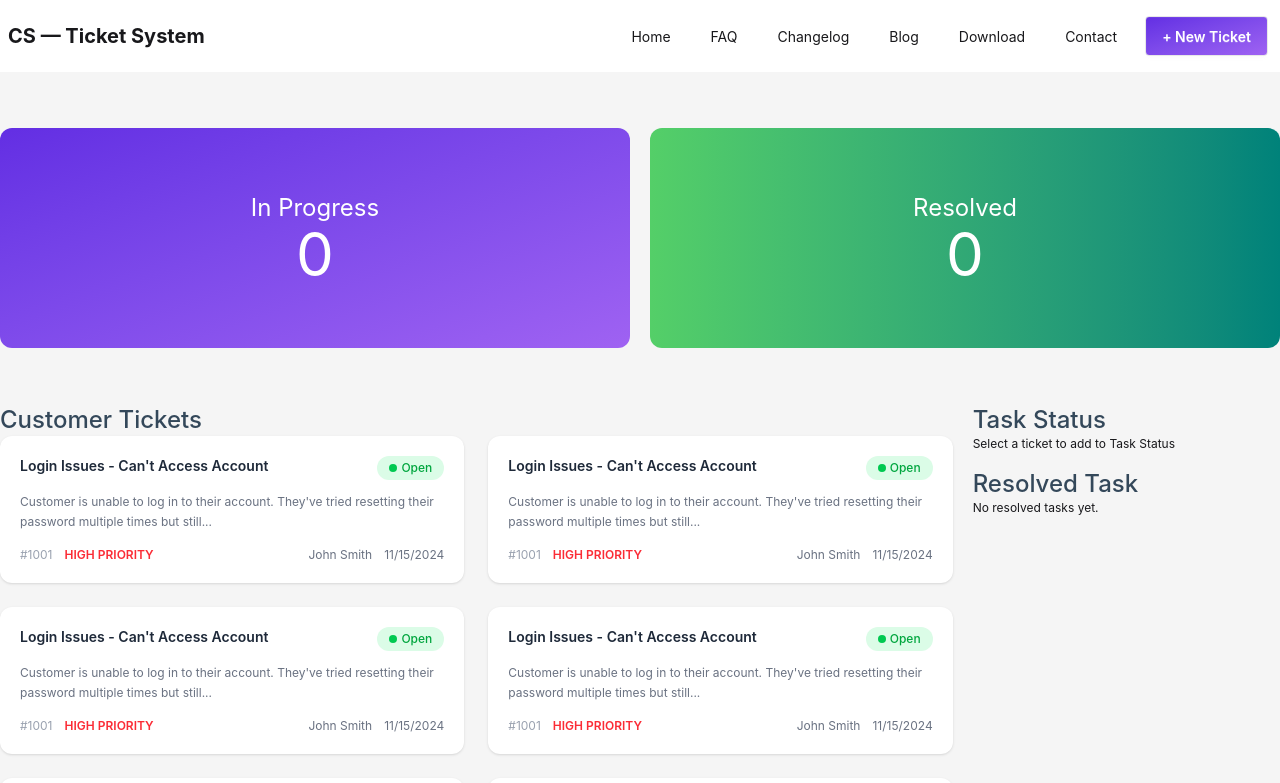
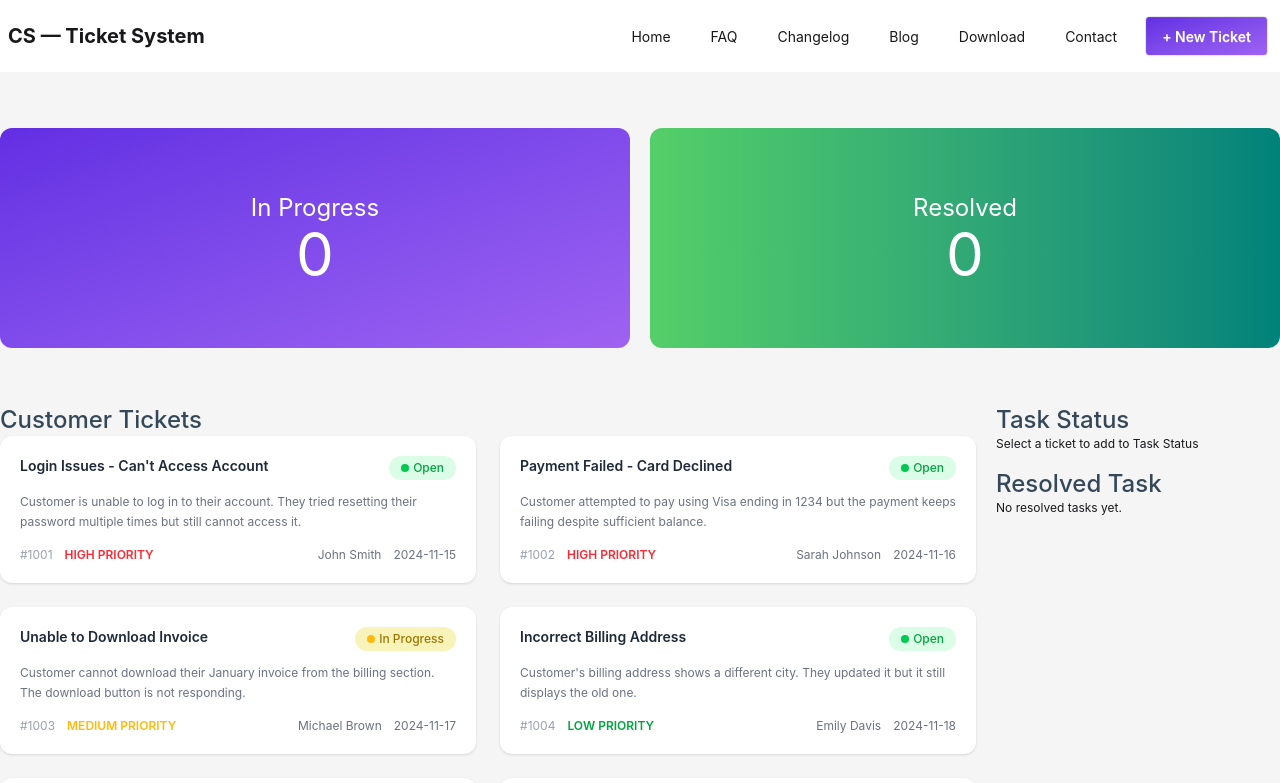
Before and after one commit to abusaleh2234/CS-Ticket-System, a React (Vite) app: page / in a window 1280 px wide. Shown: the top 783 px of the page. Built offline with nearby package versions, Linux system fonts and the light colour scheme.

Commit message:
progress and resolved add function complete

```diff
--- a/src/App.jsx
+++ b/src/App.jsx
@@ -1,5 +1,5 @@
 
-import { Suspense } from 'react'
+import { Suspense, useState } from 'react'
 import './App.css'
 import Banner from './Component/Banner/Banner'
 import Navbar from './Component/Navbar/Navbar'
@@ -10,23 +10,31 @@ const ticketsFetch = async () => {
   const res = await fetch("tickets.json")
   return res.json()
 }
+const ticketsPromise = ticketsFetch()
 function App() {
-  const ticketsPromise = ticketsFetch()
+  const [progress, setProgress] = useState([])
+  const [resolved, setResolved] = useState([])
+  console.log(resolved);
+
+// console.log(progress);
 
   return (
     <>
       <Navbar></Navbar>
       <div className="bg-[#F5F5F5] ">
-        <div className=" max-w-7xl mx-auto">
-          <Banner></Banner>
+        <div className=" max-w-7xl mx-auto px-2 md:px-0">
+          <Banner progress={progress} resolved={resolved}></Banner>
 
-          <div className="flex gap-5">
+          <div className="flex md:flex-row flex-col-reverse gap-5">
             <Suspense fallback={<h2>Tickets is loading ....</h2>}>
-              <Tickets ticketsPromise={ticketsPromise}></Tickets>
+              <Tickets
+              progress={progress}
+              setProgress={setProgress}
+              ticketsPromise={ticketsPromise}></Tickets>
             </Suspense>
 
-            <div className="w-1/3">
-              <Status></Status>
+            <div className=" w-full md:w-1/3">
+              <Status setResolved={setResolved} resolved={resolved} progress={progress} ></Status>
             </div>
 
           </div>
--- a/src/Component/Banner/Banner.jsx
+++ b/src/Component/Banner/Banner.jsx
@@ -1,15 +1,15 @@
 
-const Banner = () => {
+const Banner = ({progress,resolved}) => {
     return (
         <div className="md:py-14 py-8 px-2 md:px-0">
             <div className="grid grid-cols-1 md:grid-cols-2 gap-5">
                 <div className="text-center rounded-xl p-16 text-white bg-linear-to-tl from-[#9F62F2] to-[#632EE3]">
                     <h2 className="text-2xl">In Progress</h2>
-                    <h1 className="text-6xl">0</h1>
+                    <h1 className="text-6xl">{progress.length}</h1>
                 </div>
                 <div className="text-center rounded-xl p-16 text-white bg-linear-to-r from-[#54CF68] to-[#00827A]">
                     <h2 className="text-2xl">Resolved</h2>
-                    <h1 className="text-6xl">0</h1>
+                    <h1 className="text-6xl">{resolved.length}</h1>
                 </div>
             </div>
         </div>
--- a/src/Component/Status/Status.jsx
+++ b/src/Component/Status/Status.jsx
@@ -1,15 +1,44 @@
 import React from 'react';
 
-const Status = () => {
+const Status = ({progress,setResolved,resolved}) => {
+    const handleResolved = (task) => {
+        const newTasks = [...resolved,task]
+        setResolved(newTasks)
+    }
     return (
         <div className='space-y-4'>
             <div className="">
-                <h3 className="text-2xl font-medium text-[#34485A]">Task Status</h3>
-            <p className='text-xs'>Select a ticket to add to Task Status</p>
+                <div className="">
+                    <h3 className="text-2xl font-medium text-[#34485A]">Task Status</h3>
+                    {/* <p className='text-xs'>Select a ticket to add to Task Status</p> */}
+                </div>
+                <div className="space-y-3">
+                    {
+                        progress.length === 0 ? <p className='text-xs'>Select a ticket to add to Task Status</p>:
+                        progress.map(task => <div key={task.id} className="p-4 space-y-3 bg-white rounded-md">
+                        <h3 className="text-sm font-semibold text-gray-800">
+                               {task.title}
+                            </h3>
+                            <button onClick={() => handleResolved(task)}  className='btn w-full bg-[#02A53B] text-white'>Complete</button>
+                    </div>)
+                    }
+                </div>
             </div>
             <div className="">
-                <h3 className="text-2xl font-medium text-[#34485A]">Resolved Task</h3>
-            <p className='text-xs'>No resolved tasks yet.</p>
+                <div className="">
+                    <h3 className="text-2xl font-medium text-[#34485A]">Resolved Task</h3>
+                {/* <p className='text-xs'>No resolved tasks yet.</p> */}
+                </div>
+                <div className="space-y-3">
+                    {
+                        resolved.length === 0 ? <p className='text-xs'>No resolved tasks yet.</p>:
+                        resolved.map(task => <div key={task.id} className="p-4 space-y-3 bg-[#E0E7FF] rounded-md">
+                        <h3 className="text-sm font-semibold text-gray-800">
+                               {task.title}
+                            </h3>
+                    </div>)
+                    }
+                </div>
             </div>
         </div>
     );
--- a/src/Component/Ticket/Ticket.jsx
+++ b/src/Component/Ticket/Ticket.jsx
@@ -1,10 +1,15 @@
 import React from 'react';
 
-const Ticket = ({ticket}) => {
-    console.log(ticket);
+const Ticket = ({ticket,setProgress,progress}) => {
+    // console.log(ticket);
+    const { title,status,priority,id,description,customer,createdAt} = ticket
 
+    const handleProgressStatus = (ticket) => {
+        const newProgress = [...progress,ticket]
+        setProgress(newProgress)
+    }
     return (
-        <div>
+        <div className='cursor-pointer' onClick={()=>handleProgressStatus(ticket)}>
             {/* <div className="bg-gray-100 min-h-screen p-6">
                 <div className="grid md:grid-cols-2 gap-6"> */}
 
@@ -12,30 +17,43 @@ const Ticket = ({ticket}) => {
 
                         <div className="flex justify-between items-start">
                             <h3 className="text-sm font-semibold text-gray-800">
-                                Login Issues - Can't Access Account
+                               {title}
                             </h3>
+                            {status ==="Open" &&
                             <span className="flex items-center gap-1 bg-green-100 text-green-600 text-xs font-medium px-3 py-1 rounded-full">
                                 <span className="w-2 h-2 bg-green-500 rounded-full"></span>
-                                Open
-                            </span>
+                                {status}
+                            </span> ||
+                            status ==="In Progress" &&
+                            <span className="flex items-center gap-1 bg-[#F8F3B9] text-[#9C7700] text-xs font-medium px-3 py-1 rounded-full">
+                                <span className="w-2 h-2 bg-[#FEBB0C] rounded-full"></span>
+                                {status}
+                            </span>}
+
                         </div>
 
                         <p className="text-xs text-gray-500 mt-3 leading-relaxed">
-                            Customer is unable to log in to their account. They've tried resetting their password multiple times but still...
+                            {description}
                         </p>
 
                         <div className="flex justify-between items-center mt-4 text-xs">
 
                             <div className="flex items-center gap-3">
-                                <span className="text-gray-400">#1001</span>
+                                <span className="text-gray-400">#{id}</span>
+                                {priority ==="High" &&
                                 <span className="text-red-500 font-semibold uppercase">
-                                    High Priority
-                                </span>
+                                    {priority} Priority
+                                </span> || priority ==="Medium" && <span className="text-[#FEBB0C] font-semibold uppercase">
+                                    {priority} Priority
+                                </span> || priority ==="Low" && <span className="text-green-600 font-semibold uppercase">
+                                    {priority} Priority
+                                </span>}
+
                             </div>
 
                             <div className="flex items-center gap-3 text-gray-500">
-                                <span>John Smith</span>
-                                <span>11/15/2024</span>
+                                <span>{customer}</span>
+                                <span>{createdAt}</span>
                             </div>
 
                         </div>
--- a/src/Component/Tickets/Tickets.jsx
+++ b/src/Component/Tickets/Tickets.jsx
@@ -1,7 +1,7 @@
 import { use } from "react";
 import Ticket from "../Ticket/Ticket";
 
-const Tickets = ({ticketsPromise}) => {
+const Tickets = ({ticketsPromise,setProgress, progress}) => {
     const ticketsData = use(ticketsPromise)
     // console.log(ticketsData);
 
@@ -10,7 +10,11 @@ const Tickets = ({ticketsPromise}) => {
             <h3 className="text-2xl font-medium text-[#34485A]">Customer Tickets</h3>
             <div className="grid md:grid-cols-2 gap-6">
                 {
-                    ticketsData.map(ticket => <Ticket key={ticket.id} ticket={ticket}></Ticket>)
+                    ticketsData.map(ticket => <Ticket
+                        key={ticket.id}
+                        setProgress={setProgress}
+                        progress={progress}
+                        ticket={ticket}></Ticket>)
                 }
             </div>
         </div>
```
